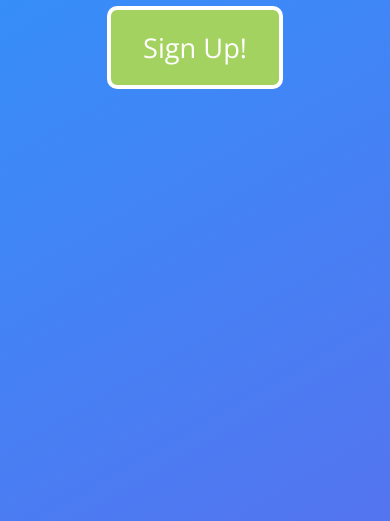
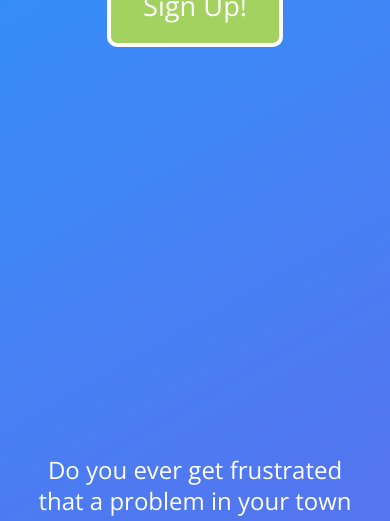
Before and after one commit to matty-serwer/comake3, a plain HTML site: page index.html in a window 390 px wide. Shown: the part 518-1039 px from the top of the page. Drawn offline with nearby package versions, Linux system fonts and the light colour scheme.

Commit message:
adjusted mobile padding again

```diff
--- a/styles/style.css
+++ b/styles/style.css
@@ -517,7 +517,7 @@ footer .copyright {
   }
 
   #landing {
-    padding: 20vh 0 30vh;
+    padding: 15vh 0 25vh;
   }
 
 
```
